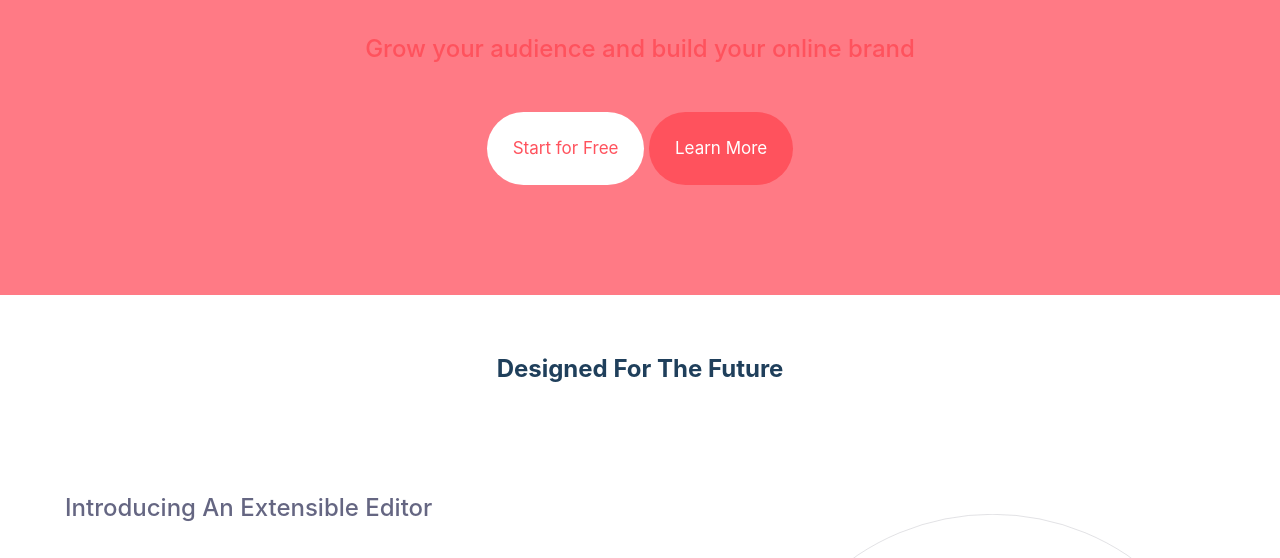
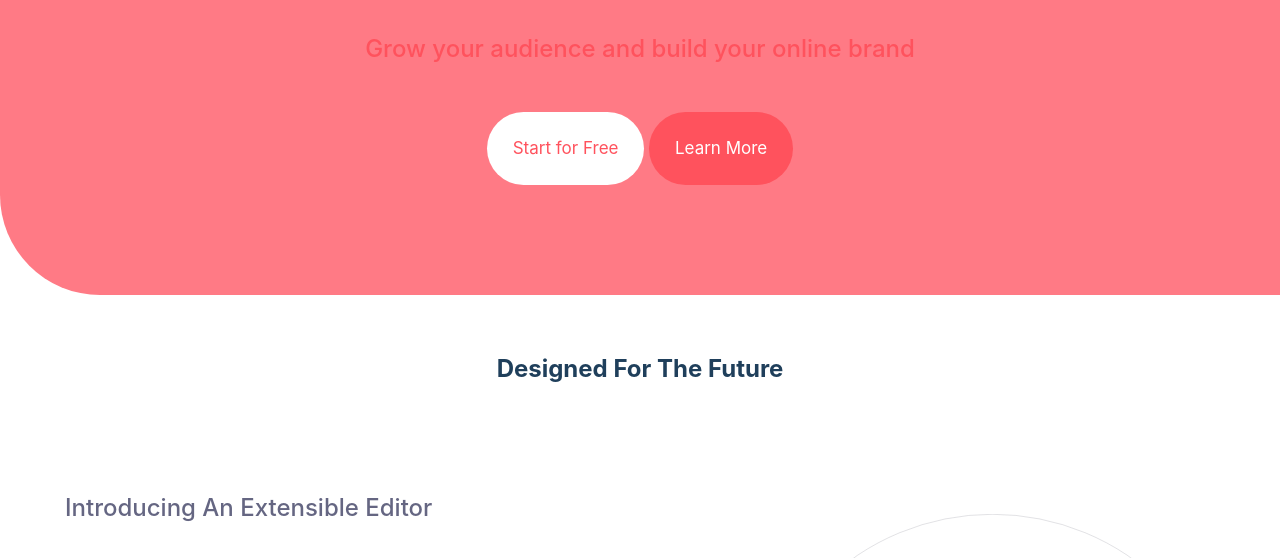
Before and after one commit to ifedapo4/BLog, a plain HTML site: page Bolgr/index.html in a window 1280 px wide. Shown: the part 191-749 px from the top of the page. Drawn offline with nearby package versions, Linux system fonts and the light colour scheme; a web font is replaced by a local one.

Commit message:
Update styles.css

```diff
--- a/Bolgr/css/styles.css
+++ b/Bolgr/css/styles.css
@@ -29,6 +29,7 @@ a:visited,a:link{
   padding: px;
   background-color: hsl(355, 100%, 74%);
   /*position: relative;*/
+  border-bottom-left-radius: 100px;
 }
 
 .logo{
```
